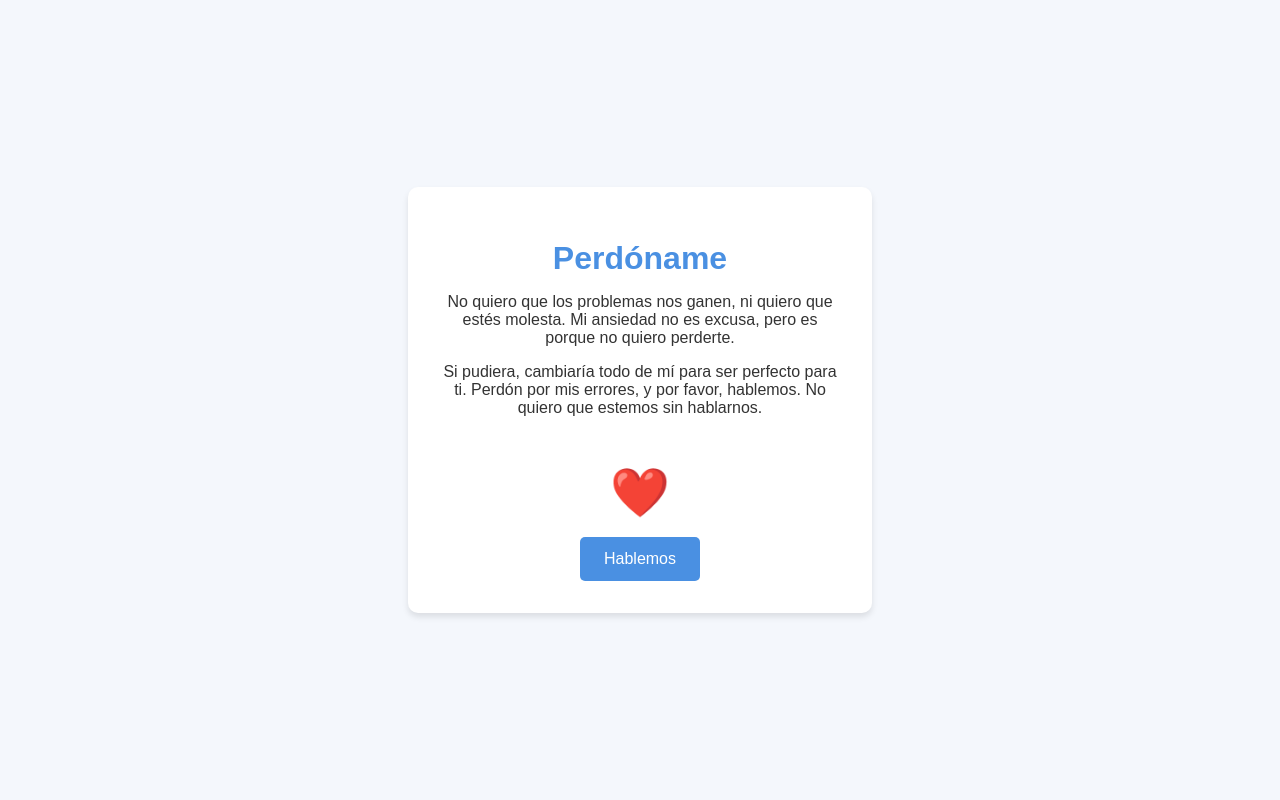
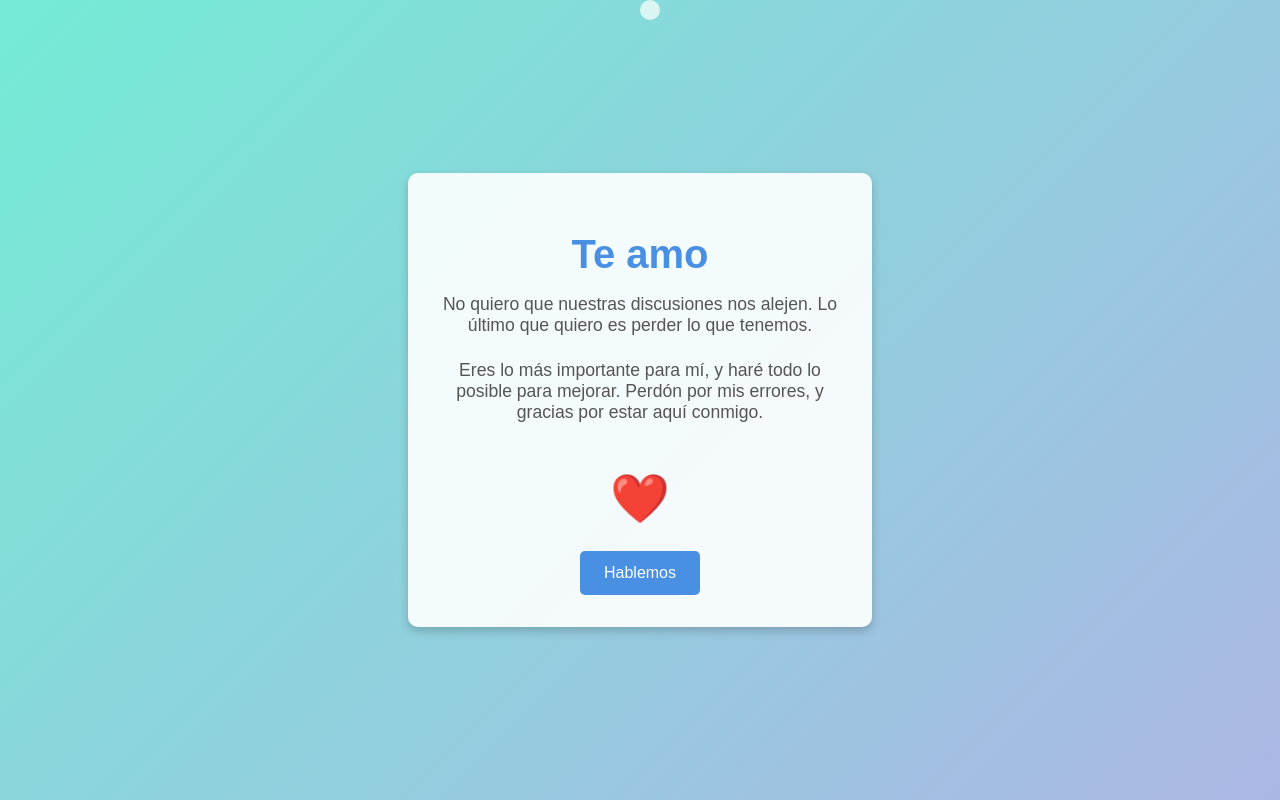
Before and after one commit to JuanFelipe29/carta, a plain HTML site: page index.html in a window 1280 px wide. Drawn offline with Linux system fonts and the light colour scheme.

Commit message:
first commit c

```diff
--- a/index.html
+++ b/index.html
@@ -9,30 +9,33 @@
             font-family: 'Arial', sans-serif;
             margin: 0;
             padding: 0;
-            background-color: #f4f7fc;
+            background: linear-gradient(135deg, #74ebd5, #acb6e5);
             color: #333;
             display: flex;
             justify-content: center;
             align-items: center;
             height: 100vh;
+            overflow: hidden;
         }
         .container {
-            background: #fff;
+            background: rgba(255, 255, 255, 0.9);
             padding: 2rem;
             border-radius: 10px;
-            box-shadow: 0 4px 6px rgba(0, 0, 0, 0.1);
+            box-shadow: 0 4px 10px rgba(0, 0, 0, 0.2);
             text-align: center;
             max-width: 400px;
             width: 100%;
+            animation: fadeIn 1.5s ease;
         }
         h1 {
-            font-size: 2rem;
+            font-size: 2.5rem;
             color: #4a90e2;
             margin-bottom: 1rem;
         }
         p {
-            font-size: 1rem;
-            margin-bottom: 1rem;
+            font-size: 1.1rem;
+            margin-bottom: 1.5rem;
+            color: #555;
         }
         .heart {
             font-size: 3rem;
@@ -42,6 +45,10 @@
         @keyframes beat {
             0%, 100% { transform: scale(1); }
             50% { transform: scale(1.1); }
+        }
+        @keyframes fadeIn {
+            from { opacity: 0; transform: translateY(-20px); }
+            to { opacity: 1; transform: translateY(0); }
         }
         button {
             background: #4a90e2;
@@ -56,15 +63,50 @@
         button:hover {
             background: #357ab7;
         }
+        .animation {
+            position: absolute;
+            top: 0;
+            left: 0;
+            width: 100%;
+            height: 100%;
+            z-index: -1;
+            overflow: hidden;
+        }
+        .animation span {
+            position: absolute;
+            display: block;
+            width: 20px;
+            height: 20px;
+            background: rgba(255, 255, 255, 0.7);
+            border-radius: 50%;
+            animation: move 5s linear infinite;
+        }
+        @keyframes move {
+            0% {
+                transform: translateY(0);
+                opacity: 1;
+            }
+            100% {
+                transform: translateY(-100vh);
+                opacity: 0;
+            }
+        }
     </style>
 </head>
 <body>
+    <div class="animation">
+        <span style="left: 10%; animation-duration: 4s; animation-delay: 0s;"></span>
+        <span style="left: 30%; animation-duration: 5s; animation-delay: 1s;"></span>
+        <span style="left: 50%; animation-duration: 3s; animation-delay: 2s;"></span>
+        <span style="left: 70%; animation-duration: 6s; animation-delay: 0.5s;"></span>
+        <span style="left: 90%; animation-duration: 4.5s; animation-delay: 1.5s;"></span>
+    </div>
     <div class="container">
-        <h1>Perdóname</h1>
-        <p>No quiero que los problemas nos ganen, ni quiero que estés molesta. Mi ansiedad no es excusa, pero es porque no quiero perderte.</p>
-        <p>Si pudiera, cambiaría todo de mí para ser perfecto para ti. Perdón por mis errores, y por favor, hablemos. No quiero que estemos sin hablarnos.</p>
+        <h1>Te amo</h1>
+        <p>No quiero que nuestras discusiones nos alejen. Lo último que quiero es perder lo que tenemos.</p>
+        <p>Eres lo más importante para mí, y haré todo lo posible para mejorar. Perdón por mis errores, y gracias por estar aquí conmigo.</p>
         <p class="heart">❤️</p>
-        <button onclick="alert('Gracias por darme una oportunidad. Te quiero.')">Hablemos</button>
+        <button onclick="alert('Te amo con todo mi corazón. Hablemos y arreglemos esto juntos.')">Hablemos</button>
     </div>
 </body>
 </html>
```
